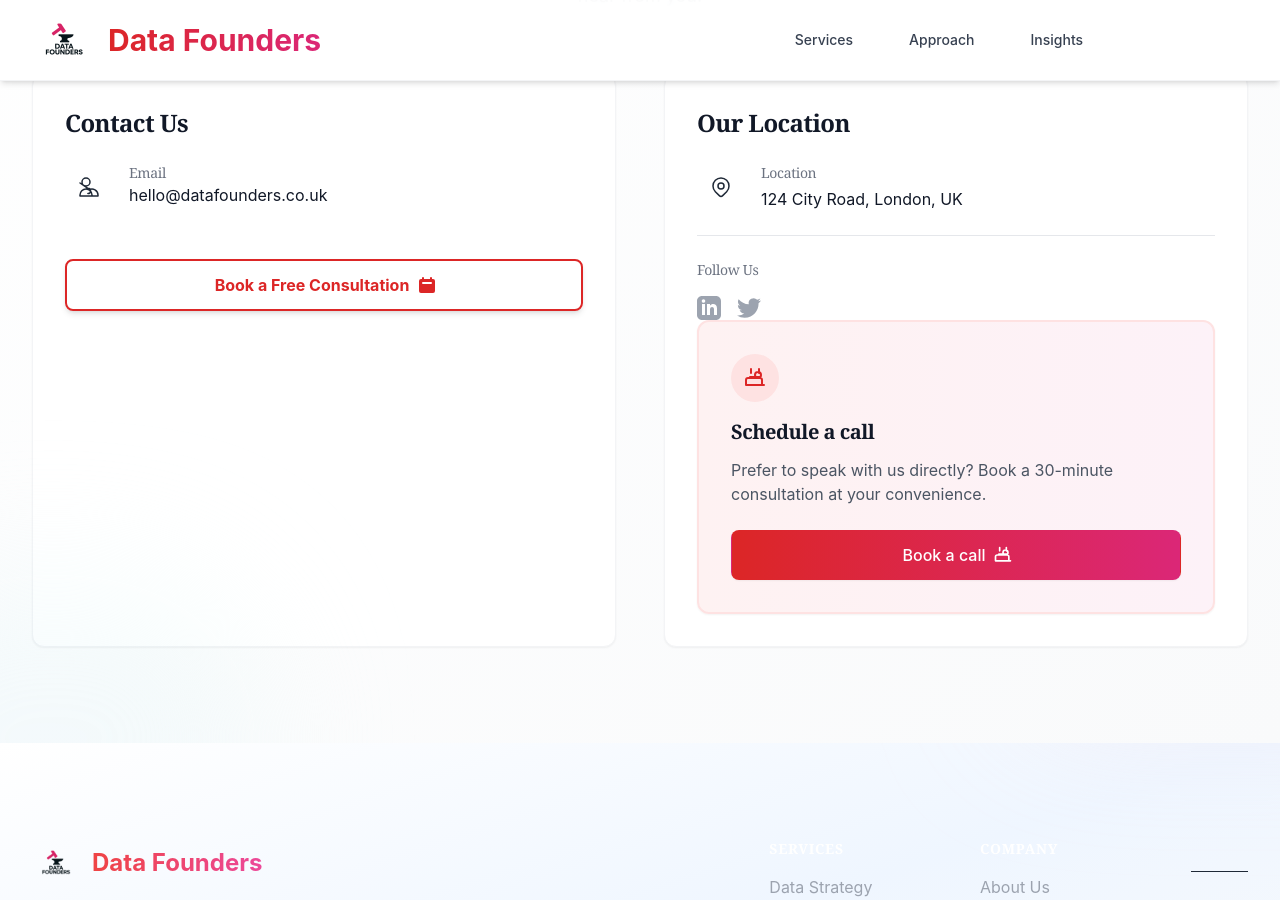
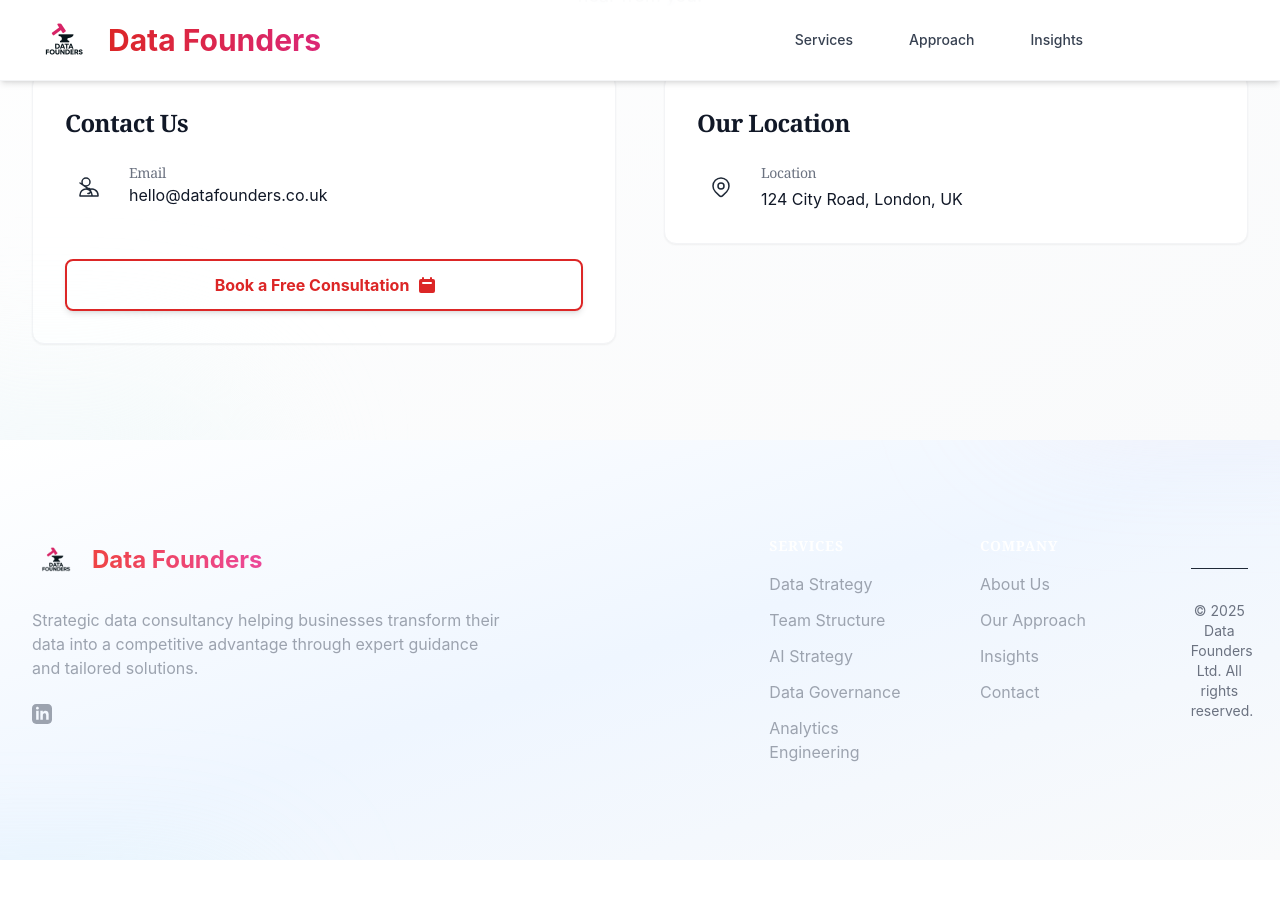
Before and after one commit to datafounders/datafounders.github.io, a Jekyll site: the page index.html, which Jekyll copies as it is, in a window 1280 px wide and 900 px high, scrolled down 2897 px. Built offline with Jekyll 4.4.1, drawn with Linux system fonts in a browser that asks for light colours; nearby versions of some CDN libraries; after the commit the page ends 3757 px from its top, so only the background shows below that.

Commit message:
Clean up contact section: remove Twitter, fix HTML structure, and improve layout

```diff
--- a/index.html
+++ b/index.html
@@ -330,13 +330,9 @@
                 <a href="#services" class="block px-4 py-3 text-base font-medium text-gray-700 hover:bg-gray-50 hover:text-gray-900 border-t border-gray-100">Services</a>
                 <a href="#approach" class="block px-4 py-3 text-base font-medium text-gray-700 hover:bg-gray-50 hover:text-gray-900 border-t border-gray-100">Approach</a>
                 <a href="#insights" class="block px-4 py-3 text-base font-medium text-gray-700 hover:bg-gray-50 hover:text-gray-900 border-t border-gray-100">Insights</a>
-                <div class="px-4 py-4 border-t border-gray-100">
-                            <a href="https://calendly.com/adam-dathi-datafounders/30min" target="_blank" rel="noopener noreferrer" class="inline-flex items-center justify-center px-8 py-4 border-2 border-red-600 text-base font-bold rounded-lg text-red-600 hover:bg-red-50 focus:outline-none focus:ring-2 focus:ring-offset-2 focus:ring-red-500 shadow-md hover:shadow-lg transition-all duration-300 transform hover:-translate-y-1 ml-6">
-                                Book a Call
-                                <svg class="ml-2 -mr-1 w-5 h-5" fill="currentColor" viewBox="0 0 20 20" xmlns="http://www.w3.org/2000/svg">
-                                    <path fill-rule="evenodd" d="M6 2a1 1 0 00-1 1v1H4a2 2 0 00-2 2v10a2 2 0 002 2h12a2 2 0 002-2V6a2 2 0 00-2-2h-1V3a1 1 0 10-2 0v1H7V3a1 1 0 00-1-1zm0 5a1 1 0 000 2h8a1 1 0 100-2H6z" clip-rule="evenodd"></path>
-                                </svg>
-                            </a>div>
+                <a href="#contact" class="block px-4 py-3 text-base font-medium text-gray-700 hover:bg-gray-50 hover:text-gray-900 border-t border-b border-gray-100">
+                    Contact Us
+                </a>
     </header>
 
     <!-- Mobile menu toggle script -->
@@ -593,41 +589,9 @@
                                     <h4 class="text-sm font-medium text-gray-500">Location</h4>
                                     <p class="mt-1 text-gray-900">124 City Road, London, UK</p>
                                 </div>
-                            </div>
 
-                            <div class="pt-6 border-t border-gray-200">
-                                <h4 class="text-sm font-medium text-gray-500 mb-4">Follow Us</h4>
-                                <div class="flex space-x-4">
-                                    <a href="#" class="text-gray-400 hover:text-accent.red transition-colors">
-                                        <span class="sr-only">LinkedIn</span>
-                                        <svg class="h-6 w-6" fill="currentColor" viewBox="0 0 24 24">
-                                            <path d="M19 0h-14c-2.761 0-5 2.239-5 5v14c0 2.761 2.239 5 5 5h14c2.762 0 5-2.239 5-5v-14c0-2.761-2.238-5-5-5zm-11 19h-3v-11h3v11zm-1.5-12.268c-.966 0-1.75-.79-1.75-1.764s.784-1.764 1.75-1.764 1.75.79 1.75 1.764-.783 1.764-1.75 1.764zm13.5 12.268h-3v-5.604c0-3.368-4-3.113-4 0v5.604h-3v-11h3v1.765c1.396-2.586 7-2.777 7 2.476v6.759z"/>
-                                        </svg>
-                                    </a>
-                                    <a href="#" class="text-gray-400 hover:text-accent.red transition-colors">
-                                        <span class="sr-only">Twitter</span>
-                                        <svg class="h-6 w-6" fill="currentColor" viewBox="0 0 24 24">
-                                            <path d="M23.953 4.57a10 10 0 01-2.825.775 4.958 4.958 0 002.163-2.723c-.951.555-2.005.959-3.127 1.184a4.92 4.92 0 00-8.384 4.482C7.69 8.095 4.067 6.13 1.64 3.162a4.822 4.822 0 00-.666 2.475c0 1.71.87 3.213 2.188 4.096a4.904 4.904 0 01-2.228-.616v.06a4.923 4.923 0 003.946 4.827 4.996 4.996 0 01-2.212.085 4.936 4.936 0 004.604 3.417 9.867 9.867 0 01-6.102 2.105c-.39 0-.779-.023-1.17-.067a13.995 13.995 0 007.557 2.209c9.053 0 13.998-7.496 13.998-13.985 0-.21 0-.42-.015-.63a9.935 9.935 0 002.46-2.548l-.047-.02z"/>
-                                    </svg>
-                                </a>
                             </div>
                         </div>
-                    </div>
-
-                    <div class="bg-gradient-to-r from-red-50 to-pink-50 p-8 rounded-xl border-2 border-red-100 shadow-sm hover:shadow-md transition-shadow duration-300">
-                        <div class="w-12 h-12 bg-red-100 rounded-full flex items-center justify-center mb-4">
-                            <svg class="w-6 h-6 text-red-600" fill="none" stroke="currentColor" viewBox="0 0 24 24">
-                                <path stroke-linecap="round" stroke-linejoin="round" stroke-width="2" d="M8 7V3m8 4V3m-9 8h10m2 8v-5a2 2 0 00-2-2H5a2 2 0 00-2 2v5h18zm-4-7a3 3 0 100-6 3 3 0 000 6z" />
-                            </svg>
-                        </div>
-                        <h4 class="text-xl font-bold text-gray-900 mb-3">Schedule a call</h4>
-                        <p class="text-gray-600 mb-6">Prefer to speak with us directly? Book a 30-minute consultation at your convenience.</p>
-                        <a href="https://calendly.com/yourusername/30min" target="_blank" rel="noopener noreferrer" class="inline-flex items-center justify-center w-full px-6 py-3 text-base font-medium text-white bg-gradient-to-r from-red-600 to-pink-600 border border-transparent rounded-lg shadow-sm hover:from-red-700 hover:to-pink-700 focus:outline-none focus:ring-2 focus:ring-offset-2 focus:ring-red-500 transition-all duration-300">
-                            Book a call
-                            <svg class="w-5 h-5 ml-2 -mr-1" fill="none" stroke="currentColor" viewBox="0 0 24 24">
-                                <path stroke-linecap="round" stroke-linejoin="round" stroke-width="2" d="M8 7V3m8 4V3m-9 8h10m2 8v-5a2 2 0 00-2-2H5a2 2 0 00-2 2v5h18zm-4-7a3 3 0 100-6 3 3 0 000 6z" />
-                            </svg>
-                        </a>
                     </div>
                 </div>
             </div>
```
